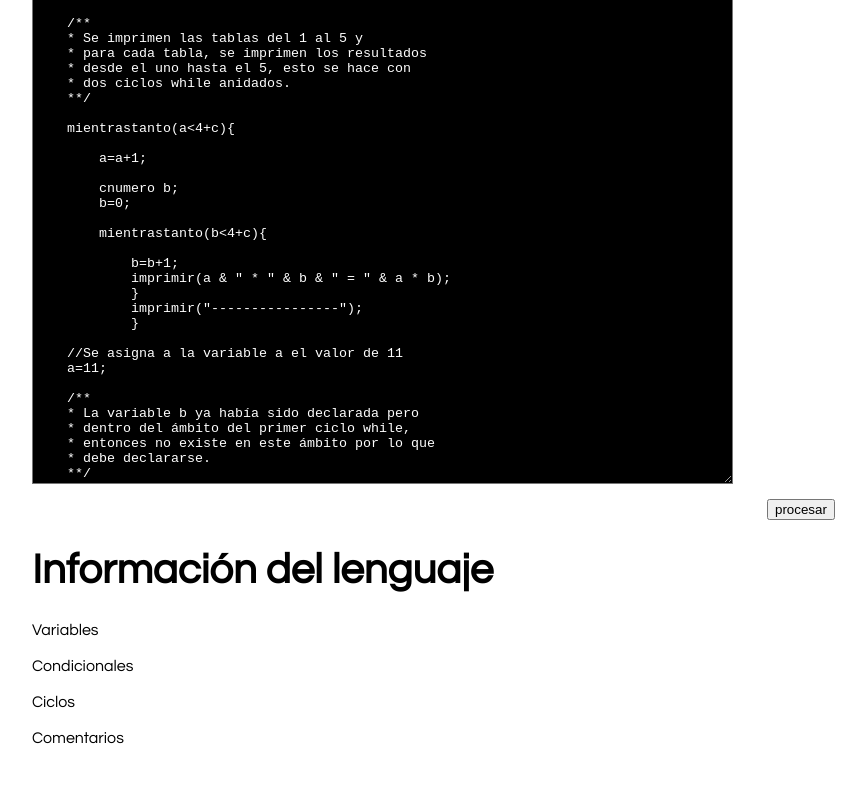
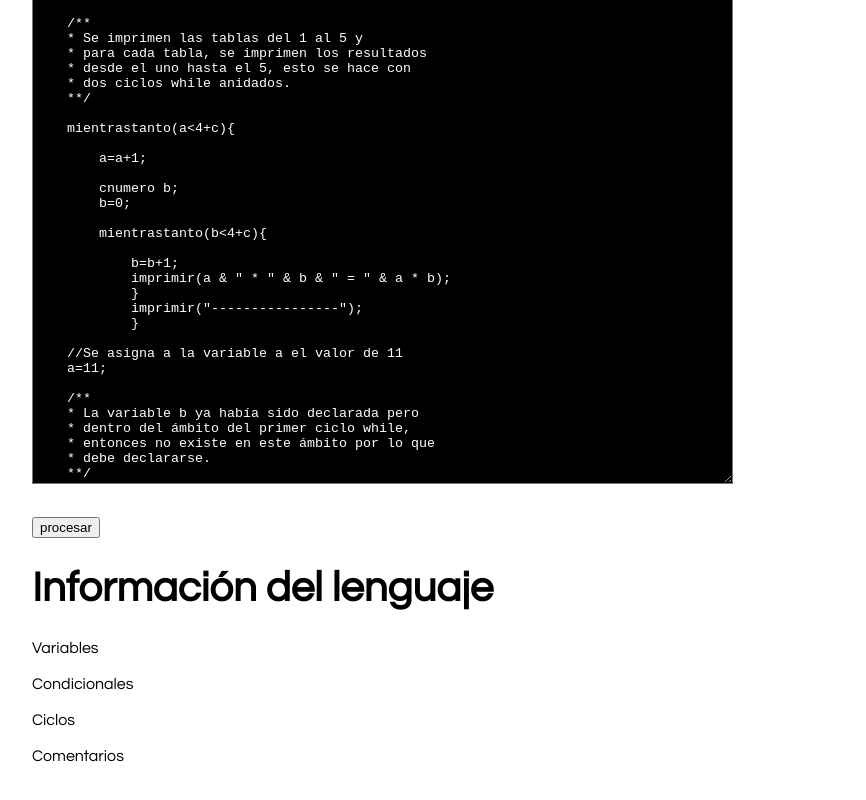
Before and after one commit to Urnyx/interprete-con-PLY, a plain HTML site: page index.html in a window 1280 px wide. Shown: the part 434-1234 px from the top of the page, without its empty margins (62-928 px from the left). Drawn offline with nearby package versions, Linux system fonts and the light colour scheme.

Commit message:
Corrección boton

```diff
--- a/index.html
+++ b/index.html
@@ -106,7 +106,9 @@
     }
 
     </textarea>
-    <button type="button" onclick="enviarContenido()">procesar</button>
+    <button type="button" onclick="enviarContenido()"
+    style="display: block;
+    margin: 0px 30px;">procesar</button>
     </form>
     </div>
 
```
